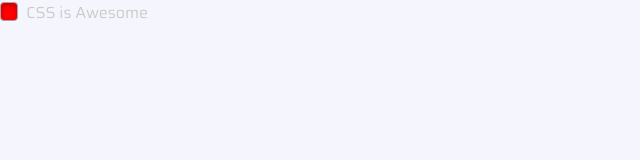
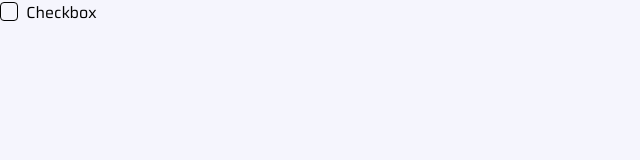
Before and after one commit to Marius-brt/42-Intra-Notifier, an Electron app: page design/checkbox.html in a window 1000 px wide. Shown: the whole page, without its empty margins (0-640 px from the left). Drawn offline with Linux system fonts and the light colour scheme; a web font is replaced by a local one.

Commit message:
Add checkbox component

```diff
--- a/design/checkbox.html
+++ b/design/checkbox.html
@@ -8,14 +8,13 @@
     }
 
     input[type=checkbox]+label {
-        color: #ccc;
-        font-style: normal;
+        color: var(--color);
         cursor: pointer;
     }
 
     input[type=checkbox]:checked+label {
         color: var(--color);
-        font-style: bold;
+        font-weight: 500;
     }
 
     input[type="checkbox"]:checked+label::after {
@@ -26,7 +25,7 @@
         background: rgba(0, 0, 0, 0);
         top: 0.9ex;
         left: 0.4ex;
-        border: 3px solid rgb(0, 0, 0);
+        border: 3px solid var(--color);
         border-top: none;
         border-right: none;
         -webkit-transform: rotate(-45deg);
@@ -58,13 +57,14 @@
         vertical-align: -10%;
         height: 2ex;
         width: 2ex;
-        background-color: rgb(255, 0, 0);
-        border: 1px solid rgb(166, 166, 166);
+        background-color: transparent;
+        color: var(--color);
         border-radius: 4px;
-        box-shadow: inset 0 2px 5px rgba(0, 0, 0, 0.25);
+        box-shadow: none;
+        border: var(--color) solid 1px;
         margin-right: 0.5em;
     }
 </style>
 
-<input type="checkbox" id="ossm" name="ossm">
-<label for="ossm">CSS is Awesome</label>
+<input type="checkbox" id="checkbox" name="checkbox">
+<label for="checkbox">Checkbox</label>
```
